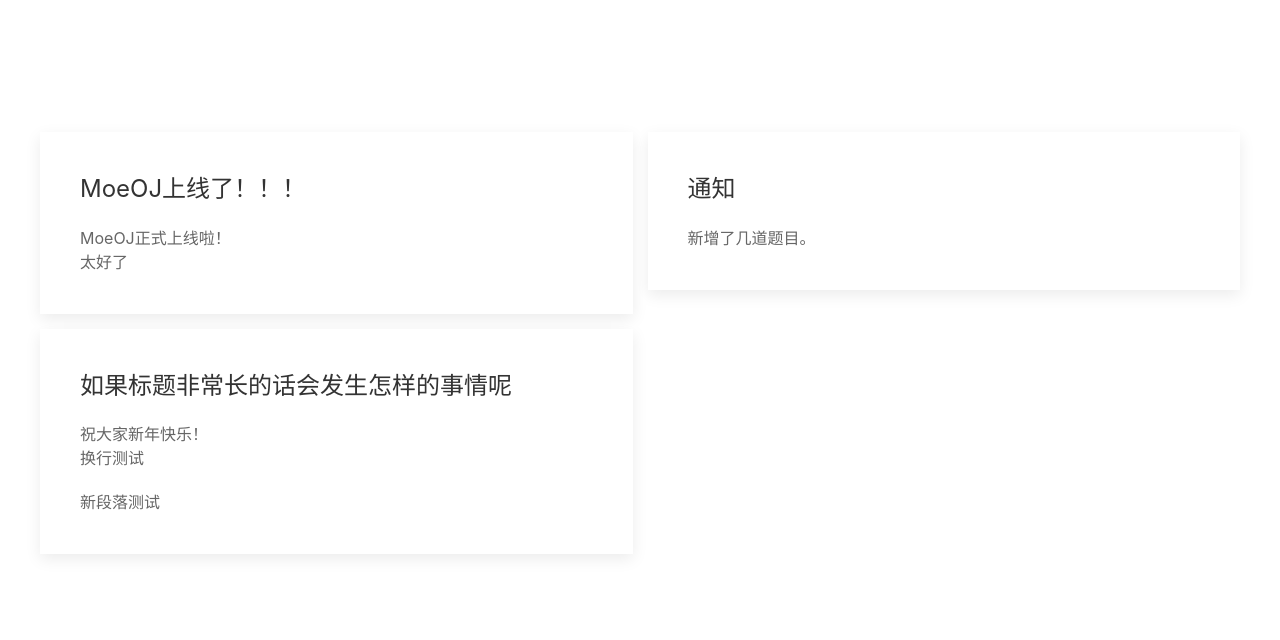
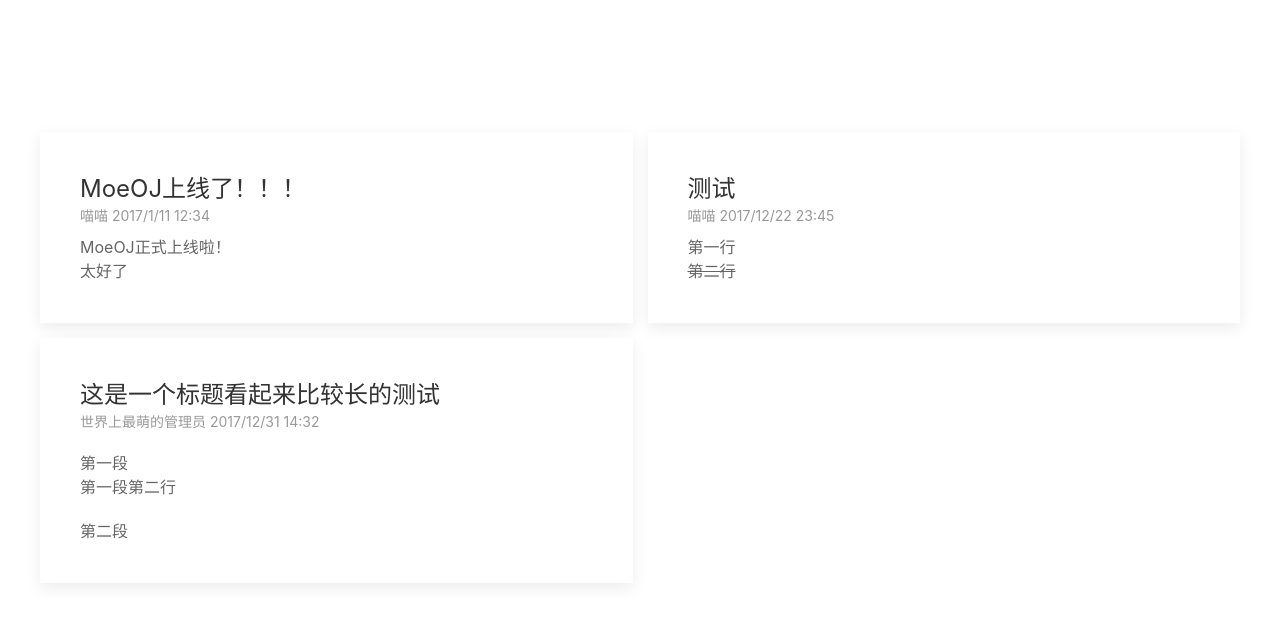
Before and after one commit to ShadowPower/MoeOJ, a Python web app: template templates/index.html in a window 1280 px wide. Shown: the part 80-720 px from the top of the page. Run offline with Jinja, Linux system fonts and the light colour scheme; the template is opened without the code that fills it, so the values that code supplies are empty; some libraries are stand-ins or nearby versions.

Commit message:
主页消息列表添加作者和时间

```diff
--- a/templates/index.html
+++ b/templates/index.html
@@ -23,23 +23,31 @@
     <div class="uk-child-width-1-2@l uk-child-width-1-2@m uk-child-width-1-1@s uk-grid-small" uk-grid>
         <div>
             <div class="uk-card uk-card-default uk-card-body">
-                <h3 class="uk-panel-title">MoeOJ上线了！！！</h3>
-                MoeOJ正式上线啦！<br>
+                <h3 class="uk-panel-title uk-margin-remove">MoeOJ上线了！！！</h3>
+                <p class="uk-text-meta uk-margin-remove-top uk-margin-small-bottom">喵喵 2017/1/11 12:34</p>
+                MoeOJ正式上线啦！<br />
                 太好了
             </div>
         </div>
         <div>
             <div class="uk-card uk-card-default uk-card-body">
-                <h3 class="uk-panel-title">通知</h3>
-                <p>新增了几道题目。</p>
+                <h3 class="uk-panel-title uk-margin-remove">测试</h3>
+                <p class="uk-text-meta uk-margin-remove-top uk-margin-small-bottom">喵喵 2017/12/22 23:45</p>
+                第一行<br />
+                <del>第二行</del>
             </div>
         </div>
         <div>
             <div class="uk-card uk-card-default uk-card-body">
-                <h3 class="uk-panel-title">如果标题非常长的话会发生怎样的事情呢</h3>
-                祝大家新年快乐！<br>
-                换行测试
-                <p>新段落测试</p>
+                <h3 class="uk-panel-title uk-margin-remove">这是一个标题看起来比较长的测试</h3>
+                <p class="uk-text-meta uk-margin-remove-top uk-margin-small-bottom">世界上最萌的管理员 2017/12/31 14:32</p>
+                <p>
+                    第一段<br />
+                    第一段第二行
+                </p>
+                <p>
+                    第二段
+                </p>
             </div>
         </div>
     </div>
```
